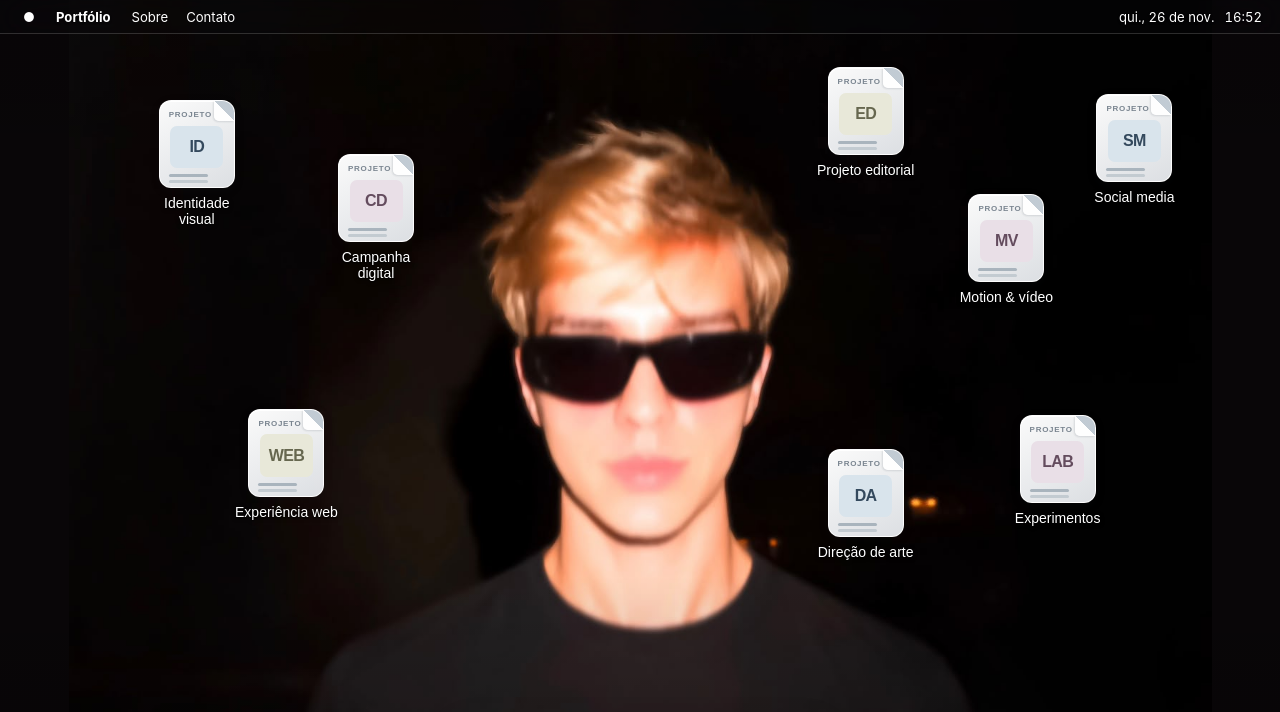
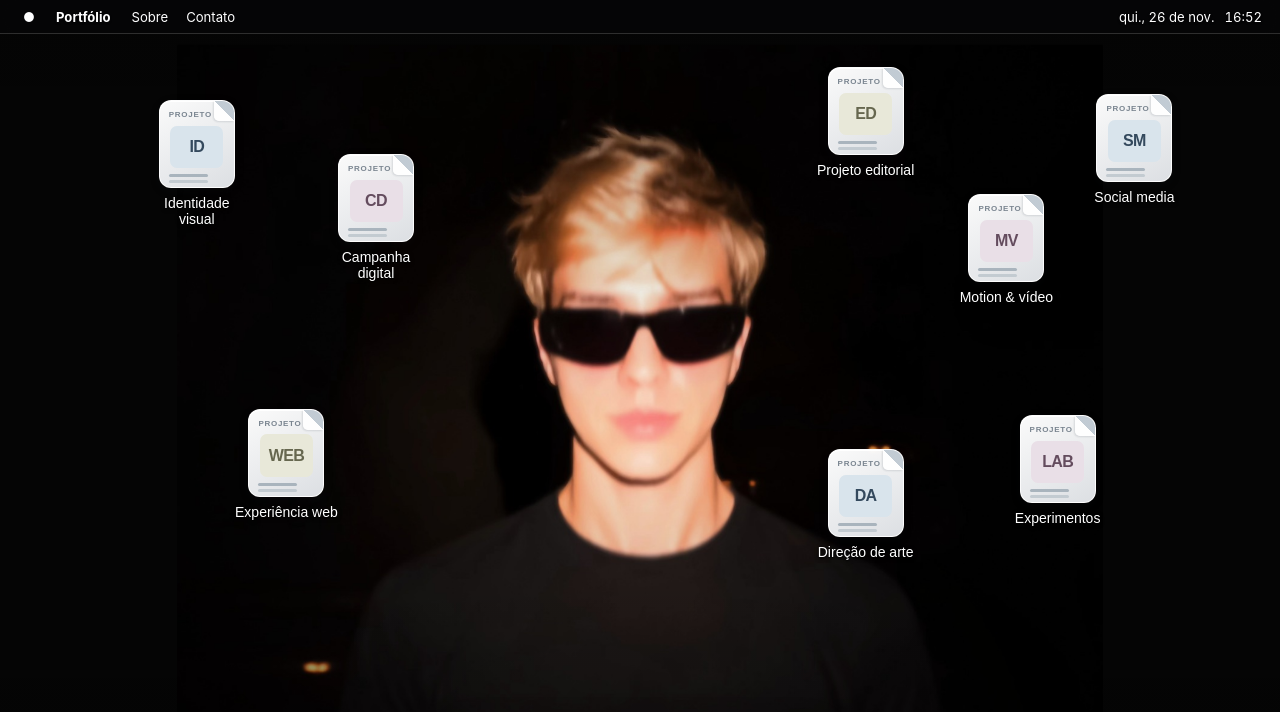
Before and after one commit to rodrigopez-dev/portfolio-rodrigo-desktop, a plain HTML site: page index.html in a window 1280 px wide. Shown: the top 712 px of the page. Drawn offline with Linux system fonts and the light colour scheme.

Commit message:
Use final portrait wallpaper

```diff
--- a/index.html
+++ b/index.html
@@ -5,7 +5,7 @@
   <meta name="viewport" content="width=device-width, initial-scale=1.0" />
   <meta name="description" content="Portfólio criativo apresentado como um desktop interativo." />
   <title>Meu Portfólio — Desktop Criativo</title>
-  <link rel="stylesheet" href="styles.css?v=2" />
+  <link rel="stylesheet" href="styles.css?v=5" />
 </head>
 <body>
   <main class="desktop" aria-label="Portfólio em formato de desktop">
--- a/styles.css
+++ b/styles.css
@@ -51,7 +51,7 @@
 @media(max-width:700px){.dock{position:fixed;z-index:30}.menubar{position:sticky;top:0}.workspace{padding-bottom:calc(140px + env(safe-area-inset-bottom))}}
 
 /* User-supplied portrait wallpaper. Keep the subject centered as the viewport changes. */
-.wallpaper{position:fixed;inset:0;background:#090608 url("assets/wallpaper.jpeg") center 39% / cover no-repeat}
+.wallpaper{position:fixed;inset:0;background:#000 url("assets/wallpaper-v3.png") center center / cover no-repeat}
 .wallpaper::after{content:"";position:absolute;inset:0;background:linear-gradient(180deg,rgba(0,0,0,.18),transparent 24%,transparent 72%,rgba(0,0,0,.22));pointer-events:none}
 .menubar{color:#fff;background:rgba(13,12,16,.3);border-bottom-color:rgba(255,255,255,.16);text-shadow:0 1px 2px rgba(0,0,0,.55)}
 .desktop-item{color:#fff;text-shadow:0 1px 4px #000,0 1px 2px #000}
@@ -60,7 +60,7 @@
 @media(prefers-reduced-transparency:reduce){.menubar{color:#fff;background:#151418}.dock{background:#323237}}
 @media(max-width:700px){.workspace{grid-template-columns:repeat(2,minmax(0,1fr));column-gap:clamp(22px,10vw,64px);padding-left:18px;padding-right:18px}.desktop-item{justify-self:center}}
 
-/* Fit the entire portrait on wide screens and keep files away from the face. */
-.wallpaper{background-position:center center;background-size:contain}
+/* The padded 1920x1080 image keeps the portrait clear when the desktop fills the viewport. */
+.wallpaper{background-position:center center;background-size:cover}
 @media(min-width:701px){.p3{left:auto;right:28%;top:4%}.p4{right:17%;top:23%}.p5{right:7%;top:8%}.p7{left:auto;right:28%;top:61%}.p8{right:13%;top:56%}}
 @media(max-width:700px){.wallpaper{background-position:center center;background-size:cover}}
```
Also changed, not shown: assets/wallpaper-v3.png (added).
